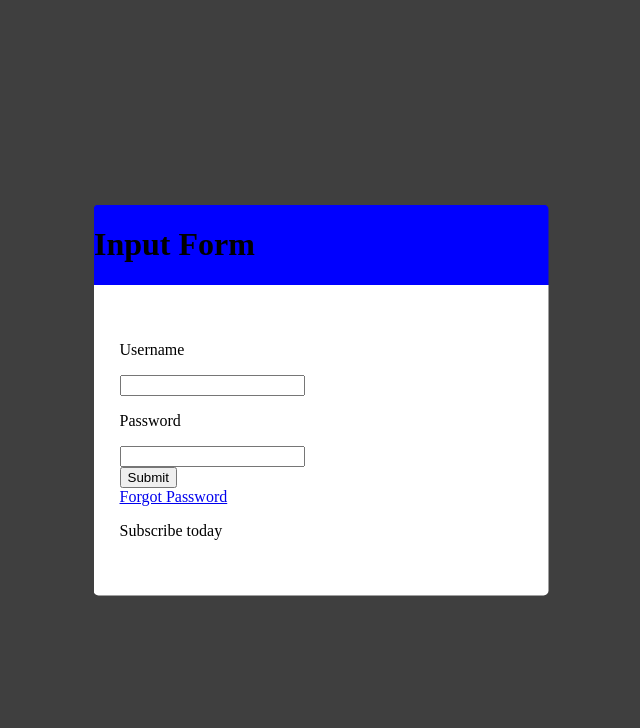
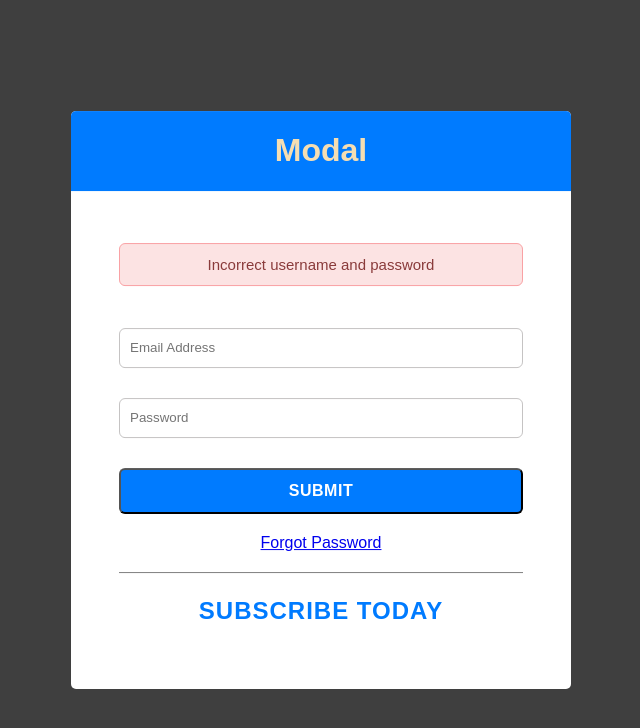
Before and after one commit to OllieRumbol/Dynamic-Vue, a plain HTML site: page index.html in a window 1280 px wide. Shown: the whole page, without its empty margins (319-959 px from the left). Drawn offline with nearby package versions, Linux system fonts and the light colour scheme.

Commit message:
Enhancing the UI

```diff
--- a/formComponent.js
+++ b/formComponent.js
@@ -7,17 +7,24 @@ Vue.component('form-component', {
         <div>
             <div class="dark"></div>
             <div class="loginContainer">
-                <div class="bar">
-                    <h1>Input Form</h1>
+                <div class="bar centreText">
+                    <h1>Modal</h1>
                 </div>
                 <div class="loginInner">
+                    <div v-if="showError">
+                        <div class="failure">
+                            {{ errorMessage }}
+                        </div>
+                        <div class="extraLargeSpacer"></div>
+                    </div>
                     <div v-if="!showPassword">
                         <div>
                             <username-and-password-component
                                 @submit="submit"
                             ></username-and-password-component>
                         </div>
-                <div>
+                        <div class="spacer"></div>
+                        <div class="centreText">
                             <a href="#" v-on:click="showPassword = true">Forgot Password</a>
                         </div>
                     </div>
@@ -27,12 +34,10 @@ Vue.component('form-component', {
                             @submit="forgotPasswordSubmit"
                         ></reset-password-component>
                     </div>
-            <p>Subscribe today</p>
-
+                    <div class="largeSpacer"></div>
+                    <div class="line"></div>
+                    <p class="subscribeLink centreText">Subscribe today</p>
                 </div>
-            <div>
-        </div>
-
             </div>
         </div>
     `,
@@ -40,7 +45,9 @@ Vue.component('form-component', {
         return{
             username: "",
             password: "",
-            showPassword: false
+            showPassword: false,
+            showError: true,
+            errorMessage: "Incorrect username and password"
         }
     },
     methods: {
--- a/main.css
+++ b/main.css
@@ -10,6 +10,7 @@
 
 div{
     display: block;
+    font-family: Arial, Helvetica, sans-serif;
 }
 
 .dark{
@@ -24,7 +25,7 @@ div{
     margin: auto;
     align-items: center;
     justify-content: center;
-    width: 455px;
+    width: 500px;
     position: absolute;
     left: 50%;
     top: 50%;
@@ -47,8 +48,80 @@ div{
 }
 
 .bar{
-    background-color: blue;
+    background-color: #007bff;
     width: 100%;
     display: inline-block;
     position: relative;
+    color: wheat;
 }
+
+.failure{
+    text-align: center;
+    font-weight: lighter;
+    font-size: 15px;
+    color: #8a3b3b;
+    border: 1px solid #f9a1a4;
+    background-color: #fce3e3;
+    padding: 12px;
+    margin: 12px auto;
+    border-radius: 6px;
+    display: block;
+}
+
+.smallSpacer{
+    height: 5px;
+}
+
+.spacer{
+    height: 10px;
+}
+
+.largeSpacer{
+    height: 20px;
+}
+
+.extraLargeSpacer{
+    height: 30px;
+}
+
+.textBox{
+    width: 100%;
+    min-width: 300px;
+    height: 40px;
+    padding-left: 10px;
+    border-radius: 6px;
+    border: 1px #c5c3c3 solid;
+}
+
+.loginButton{
+    text-transform: uppercase;
+    font-size: 16px;
+    text-align: center;
+    width: 100%;
+    line-height: 40px;
+    margin-top: 10px;
+    margin-bottom: 10px;
+    background-color: #007bff;
+    border-radius: 6px;
+    color: white;
+    font-weight: bold;
+    letter-spacing: 0.5px;
+}
+
+.subscribeLink{
+    letter-spacing: 1px;
+    text-decoration: none;
+    font-weight: bold;
+    color: #007bff;
+    cursor: pointer;
+    font-size: x-large;
+    text-transform: uppercase;
+}
+
+.centreText{
+    text-align: center;
+}
+
+.line{
+    border-top: 1px solid gray;
+}
--- a/usernameAndPasswordComponent.js
+++ b/usernameAndPasswordComponent.js
@@ -6,17 +6,17 @@ Vue.component('username-and-password-component', {
     `
     <div>
         <div>
-            <p>Username</p>
-            <input type="text" v-model="username"/>
+            <input type="text" class="textBox" v-model="username" placeholder="Email Address"/>
             {{ username }}
         </div>
+        <div class="extraLargeSpacer"></div>
         <div>
-            <p>Password</p>
-            <input type="text" v-model="password"/>
+            <input type="text" class="textBox" v-model="password" placeholder="Password"/>
             {{ password }}
         </div>
+        <div class="largeSpacer"></div>
         <div>
-            <button v-on:click="click">Submit</button>
+            <button v-on:click="click" class="loginButton">Submit</button>
         </div>
     </div>
     `,
```
Lines whose indentation alone changed are shown as unchanged.
